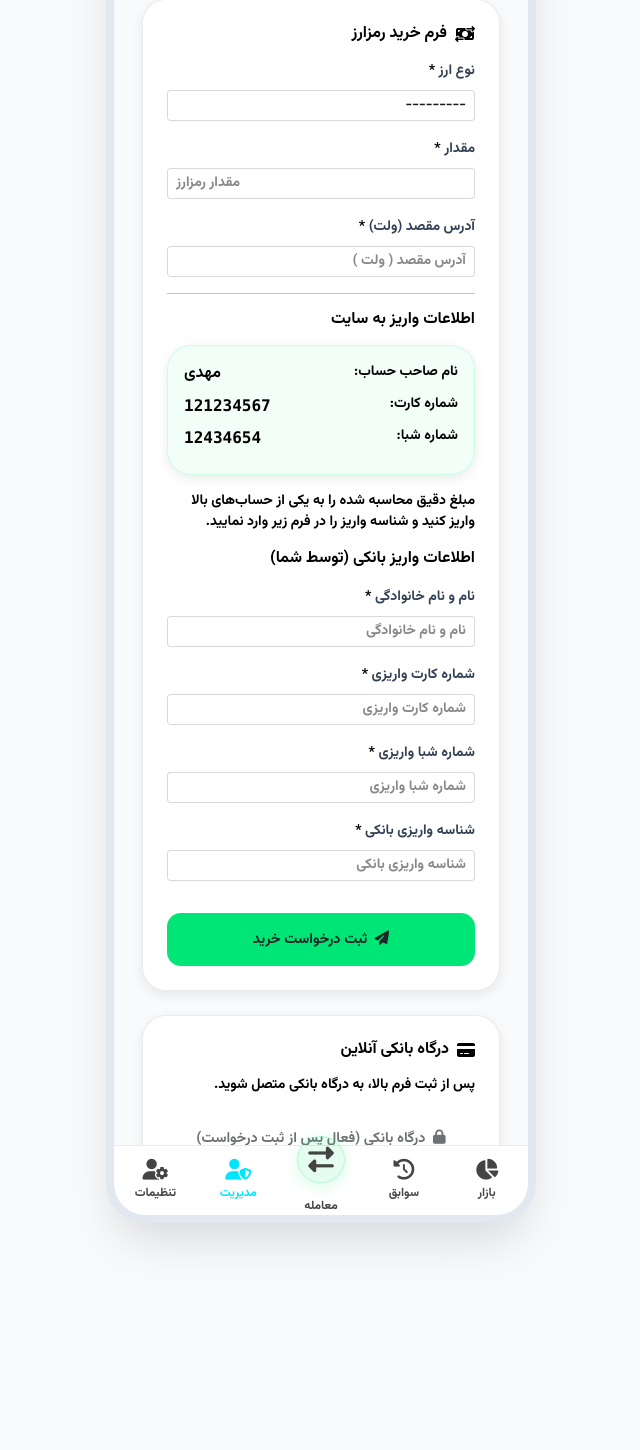
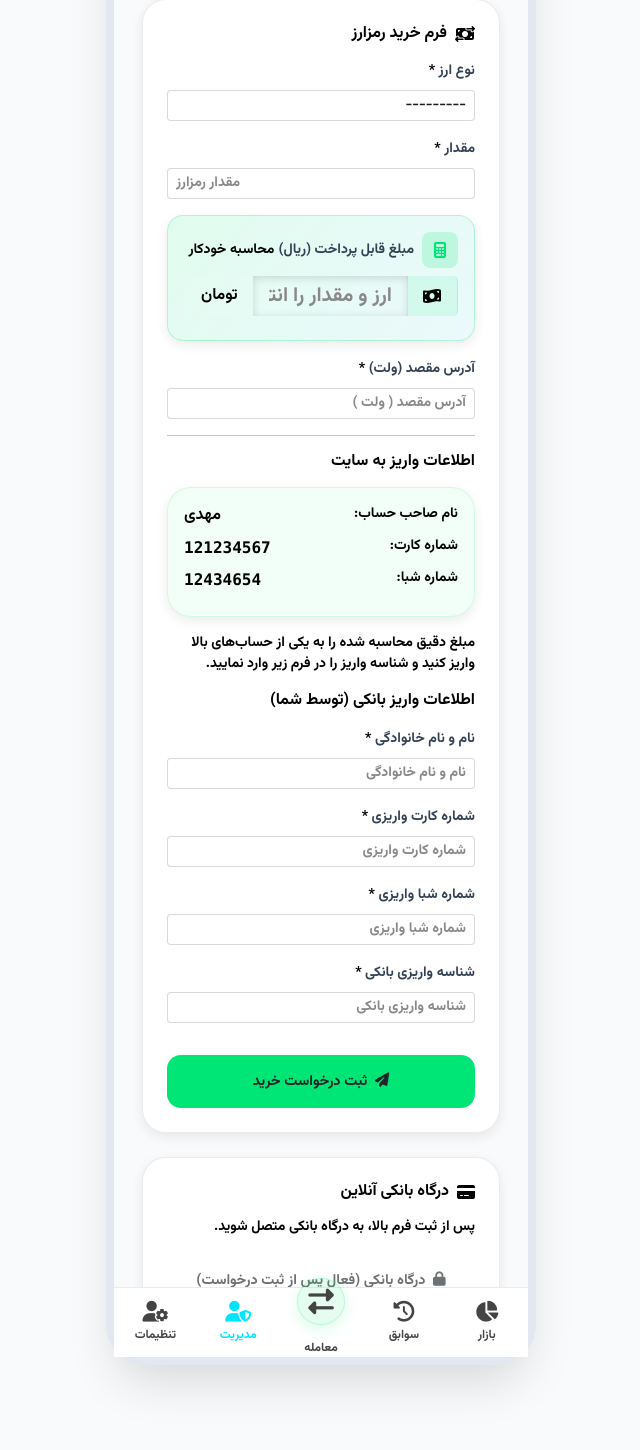
Before and after one commit to joyandeh/vip, a Django app: page /transactions/buy/ in a window 1280 px wide. Shown: the part 223-1673 px from the top of the page, without its empty margins (319-959 px from the left). Before the commit the page ends 1469 px from the top, so only its background shows below. Run offline with Django 5.2, Linux system fonts and the light colour scheme; a user stored in the database is signed in; data comes from the database, SQL or seed files in the repository; both versions use the stored data as it was after the commit; data that the repository does not hold is empty; some libraries are stand-ins or nearby versions.

Commit message:
27 mordad

```diff
--- a/core/templates/core/base.html
+++ b/core/templates/core/base.html
@@ -209,6 +209,7 @@
             -webkit-backdrop-filter: blur(10px);
             border-bottom: 1px solid var(--border-glass);
             padding: 15px 0;
+            z-index: 1055;
         }
 
         .brand-logo {
@@ -338,7 +339,6 @@
                 border: 8px solid #272e3f;
                 position: relative;
                 box-shadow: 0 25px 50px -12px rgba(0, 0, 0, 0.5);
-                        overflow: hidden;
                 background: var(--bg-main);
             }
             body.light-mode .mobile-viewport-container {
@@ -382,7 +382,7 @@
                                                                                                                 </span>
                                                                                                                 {% endwith %}
                                                                                                             </a>
-                                                                                                            <ul class="dropdown-menu dropdown-menu-end p-0" style="min-width: 320px; max-height: 400px; overflow-y: auto; background: var(--light-bg-card); border: 1px solid var(--light-border-glass); border-radius: 12px; box-shadow: 0 8px 32px rgba(0,0,0,0.15);">
+                                                                                                            <ul class="dropdown-menu dropdown-menu-end p-0" style="min-width: 320px; max-height: 400px; overflow-y: auto; background: var(--light-bg-card); border: 1px solid var(--light-border-glass); border-radius: 12px; box-shadow: 0 8px 32px rgba(0,0,0,0.15); z-index: 1060;">
                                                                                                                 <li class="px-3 py-2 border-bottom" style="border-color: var(--light-border-glass) !important;">
                                                                                                                     <h6 class="mb-0 fw-bold" style="color: var(--light-text-color);"><i class="fa-solid fa-envelope me-1" style="color: var(--accent-green);"></i> پیام‌های مدیریت</h6>
                                                                                                                 </li>
@@ -422,7 +422,7 @@
                             <i class="fa-regular fa-user"></i>
                         </button>
                         <!-- پنل مدیریت به صورت Overlay روی صفحه -->
-                        <div class="profile-overlay" id="profileOverlay" style="display:none; position:fixed; top:0; left:0; width:100%; height:100%; z-index:9999; background:rgba(0,0,0,0.5);">
+                        <div class="profile-overlay" id="profileOverlay" style="display:none; position:fixed; top:0; left:0; width:100%; height:100%; z-index:1070; background:rgba(0,0,0,0.5);">
                             <div class="profile-panel" style="position:absolute; top:60px; left:10px; right:10px; background:rgba(255,255,255,0.98); border-radius:16px; box-shadow:0 8px 32px rgba(0,0,0,0.3); border:1px solid rgba(0,0,0,0.08); padding:16px; max-width:360px; margin:0 auto;">
                                 <div class="d-flex justify-content-between align-items-center mb-3 pb-2" style="border-bottom:1px solid rgba(0,0,0,0.08);">
                                     <span style="font-weight:700; color:#1a1a1a;">{{ user.full_name|default:user.username }}</span>
--- a/transactions/templates/transactions/buy_crypto.html
+++ b/transactions/templates/transactions/buy_crypto.html
@@ -32,7 +32,6 @@
         <form method="post" class="django-form-wrapper">
             {% csrf_token %}
             <input type="hidden" name="form_type" value="buy_crypto">
-
             {{ form.non_field_errors }}
 
             <div class="mb-3">
@@ -49,6 +48,27 @@
                 {% if form.amount.errors %}
                     <div class="text-danger small">{{ form.amount.errors }}</div>
                 {% endif %}
+            </div>
+
+            <!-- محاسبه خودکار مبلغ کل -->
+            <div class="mb-3 p-3 rounded-4 glass-card border-0" style="background: linear-gradient(135deg, rgba(0, 230, 118, 0.12), rgba(0, 180, 216, 0.08)); border: 1px solid rgba(0, 230, 118, 0.25) !important;">
+                <div class="d-flex align-items-center gap-2 mb-2">
+                    <div class="d-flex align-items-center justify-content-center rounded-3" style="width: 36px; height: 36px; background: rgba(0, 230, 118, 0.18);">
+                        <i class="fa-solid fa-calculator text-neon-green" style="font-size: 1rem;"></i>
+                    </div>
+                    <div>
+                        <label class="form-label text-white fw-semibold mb-0 small">مبلغ قابل پرداخت (ریال)</label>
+                        <span class="text-neon-green small fw-medium">محاسبه خودکار</span>
+                    </div>
+                </div>
+                <div class="input-group" style="max-width: 100%;">
+                    <span class="input-group-text bg-transparent border-0 text-neon-green fw-bold px-3" style="background: rgba(0, 230, 118, 0.1) !important; border-right: 1px solid rgba(0, 230, 118, 0.2) !important;"><i class="fa-solid fa-money-bill-wave"></i></span>
+                    <input type="text" id="calculated_total" class="form-control form-control-sm bg-transparent text-neon-green fw-bold border-0 text-end px-3" readonly style="font-size: 1.25rem; background: rgba(255,255,255,0.02) !important; box-shadow: inset 0 2px 8px rgba(0,0,0,0.15);" placeholder="ارز و مقدار را انتخاب کنید">
+                    <span class="input-group-text bg-transparent border-0 text-custom-muted fw-medium px-3" style="background: rgba(255,255,255,0.03) !important; border-left: 1px solid rgba(255,255,255,0.05) !important;">تومان</span>
+                </div>
+                <div class="mt-2">
+                    <span class="text-custom-muted small" id="rate_info"></span>
+                </div>
             </div>
 
             <div class="mb-3">
@@ -140,3 +160,53 @@
     </div>
 </div>
 {% endblock %}
+
+{% block extra_js %}
+<script>
+document.addEventListener('DOMContentLoaded', function() {
+    // داده‌های قیمت از Django
+    const prices = {{ prices|safe }};
+    const tomanRate = {{ toman_rate }};
+
+    const cryptoSelect = document.querySelector('[name="crypto_name"]');
+    const amountInput = document.querySelector('[name="amount"]');
+    const calculatedTotal = document.getElementById('calculated_total');
+    const rateInfo = document.getElementById('rate_info');
+
+    function updateCalculation() {
+        const crypto = cryptoSelect.value;
+        const amount = parseFloat(amountInput.value) || 0;
+
+        if (crypto && prices[crypto] && amount > 0) {
+            const usdPrice = prices[crypto];
+            const unitPrice = usdPrice * tomanRate;
+            const total = unitPrice * amount;
+
+            calculatedTotal.value = total.toLocaleString('fa-IR');
+            rateInfo.textContent = `نرخ: ${usdPrice.toLocaleString()} $ × ${tomanRate.toLocaleString()} = ${unitPrice.toLocaleString()} تومان/واحد`;
+            rateInfo.className = 'text-neon-green small';
+        } else if (crypto && prices[crypto]) {
+            const usdPrice = prices[crypto];
+            const unitPrice = usdPrice * tomanRate;
+            calculatedTotal.value = 'مقدار را وارد کنید';
+            rateInfo.textContent = `نرخ واحد: ${unitPrice.toLocaleString()} تومان (${usdPrice.toLocaleString()} $ × ${tomanRate.toLocaleString()})`;
+            rateInfo.className = 'text-custom-muted small';
+        } else {
+            calculatedTotal.value = 'ارز و مقدار را انتخاب کنید';
+            rateInfo.textContent = '';
+        }
+    }
+
+    if (cryptoSelect) {
+        cryptoSelect.addEventListener('change', updateCalculation);
+    }
+
+    if (amountInput) {
+        amountInput.addEventListener('input', updateCalculation);
+    }
+
+    // Initial calculation
+    updateCalculation();
+});
+</script>
+{% endblock %}
--- a/transactions/views.py
+++ b/transactions/views.py
@@ -19,6 +19,9 @@ def buy_crypto(request):
         return redirect("profile")
 
     site_settings = SiteSetting.get_solo()
+    prices = get_crypto_prices()
+    setting = CryptoApiSetting.objects.filter(active=True).first()
+    toman_rate = setting.toman_rate if setting else 85000
 
     if request.method == "POST":
         form = BuyTransactionForm(request.POST)
@@ -28,9 +31,6 @@ def buy_crypto(request):
             transaction.request_type = Transaction.BUY
 
             # Calculate prices
-            prices = get_crypto_prices()
-            setting = CryptoApiSetting.objects.filter(active=True).first()
-            toman_rate = setting.toman_rate if setting else 85000
             usd_price = prices.get(transaction.crypto_name, 0)
             unit_price = Decimal(usd_price * toman_rate)
             total_price = unit_price * transaction.amount
@@ -48,6 +48,8 @@ def buy_crypto(request):
     return render(request, "transactions/buy_crypto.html", {
         "form": form,
         "site_settings": site_settings,
+        "prices": prices,
+        "toman_rate": toman_rate,
     })
 
 
@@ -62,6 +64,15 @@ def sell_crypto(request):
     prices = get_crypto_prices()
     setting = CryptoApiSetting.objects.filter(active=True).first()
     toman_rate = setting.toman_rate if setting else 85000
+
+    # نگاشت ارز به آدرس کیف پول از تنظیمات سایت
+    wallet_addresses = {
+        'USDT': site_settings.usdt_wallet_address or '',
+        'TRX': site_settings.trx_wallet_address or '',
+        'BTC': site_settings.btc_wallet_address or '',
+        'ETH': site_settings.eth_wallet_address or '',
+        'SOL': site_settings.sol_wallet_address or '',
+    }
 
     if request.method == "POST":
         form = SellTransactionForm(request.POST)
@@ -84,6 +95,7 @@ def sell_crypto(request):
         "site_settings": site_settings,
         "prices": prices,
         "toman_rate": toman_rate,
+        "wallet_addresses": wallet_addresses,
     })
 
 
```
Also changed, not shown: transactions/templates/transactions/sell_crypto.html (+5 -9 lines), db.sqlite3, 1 other file. Lines whose indentation alone changed are shown as unchanged.
